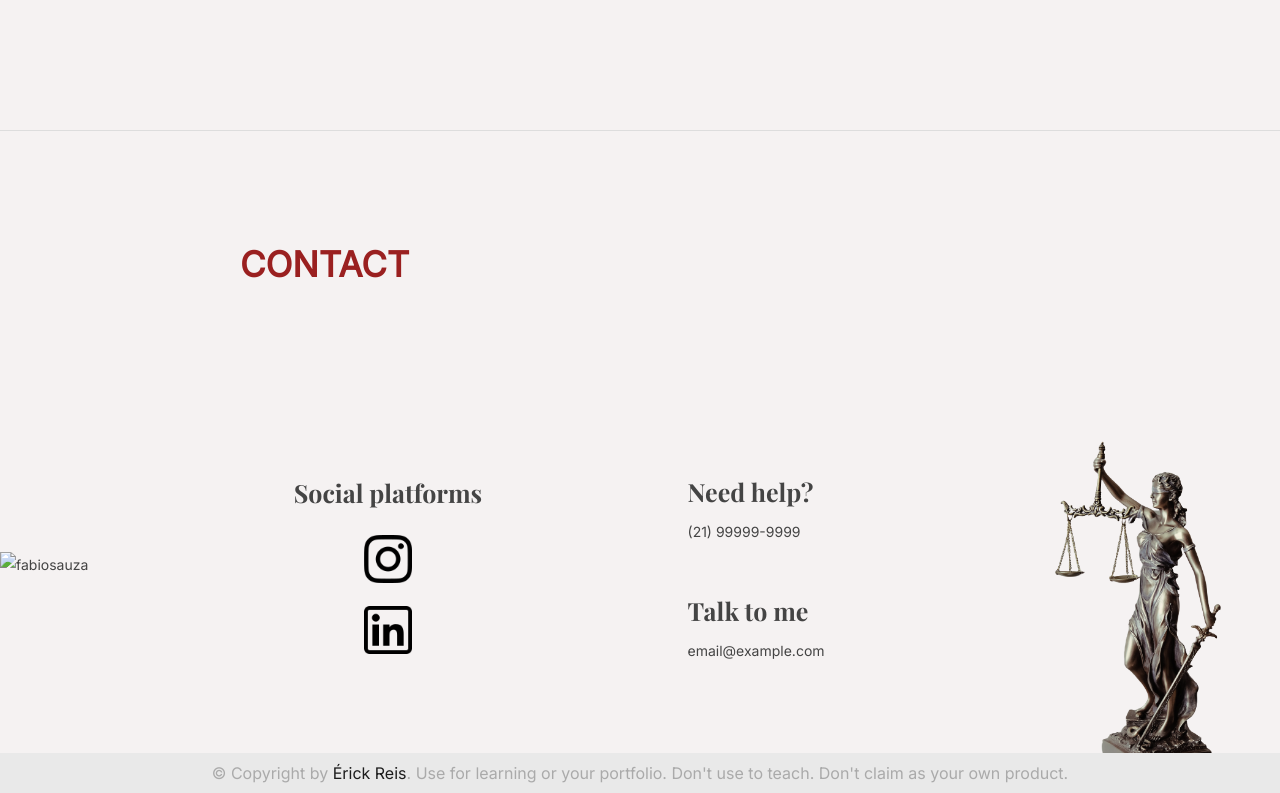
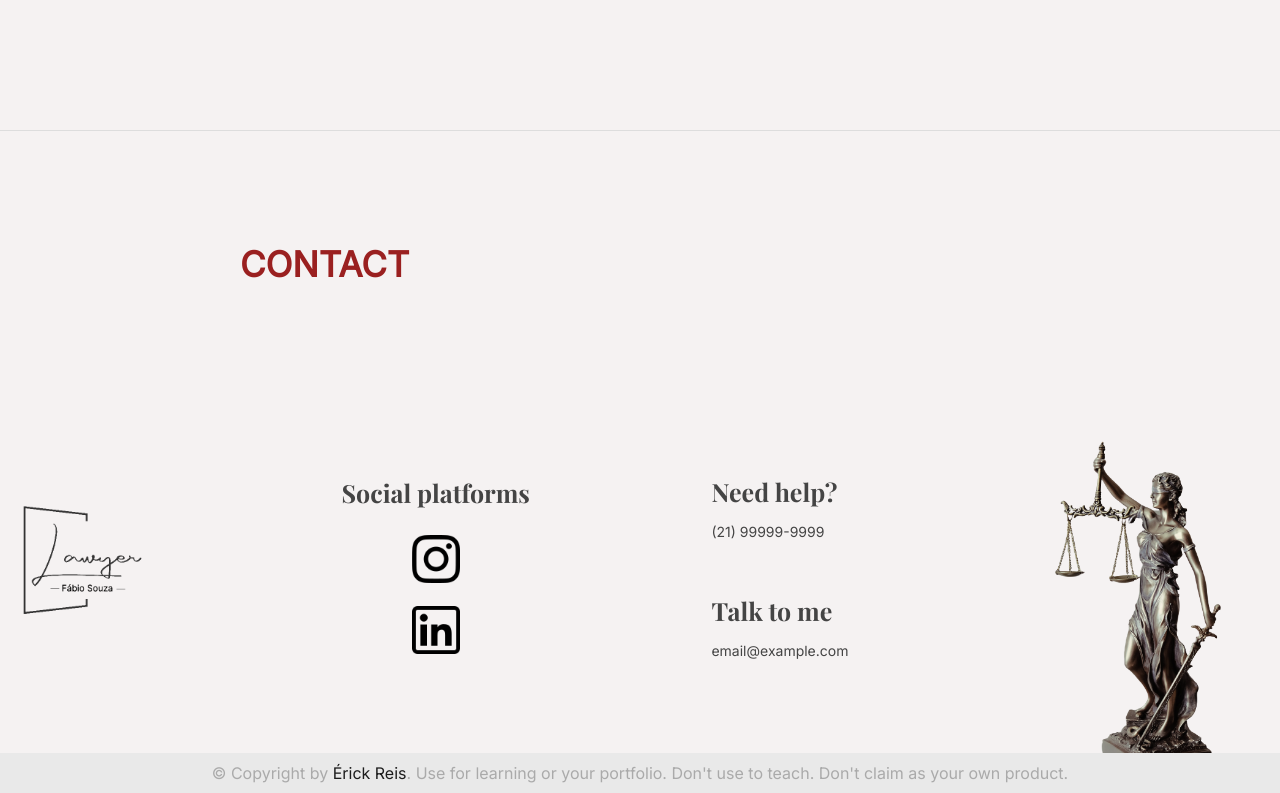
Before and after one commit to erickreisti/fabioportifolio, a plain HTML site: page index.html in a window 1280 px wide. Shown: the part 3682-4475 px from the top of the page. Drawn offline with nearby package versions, Linux system fonts and the light colour scheme.

Commit message:
refactor

```diff
--- a/index.html
+++ b/index.html
@@ -180,7 +180,7 @@
       <section class="contacts">
         <a href="#"
           ><img
-            src="./img/logo.pn"
+            src="./img/logo.png"
             alt="fabiosauza"
             class="logo"
             id="logo"
```
